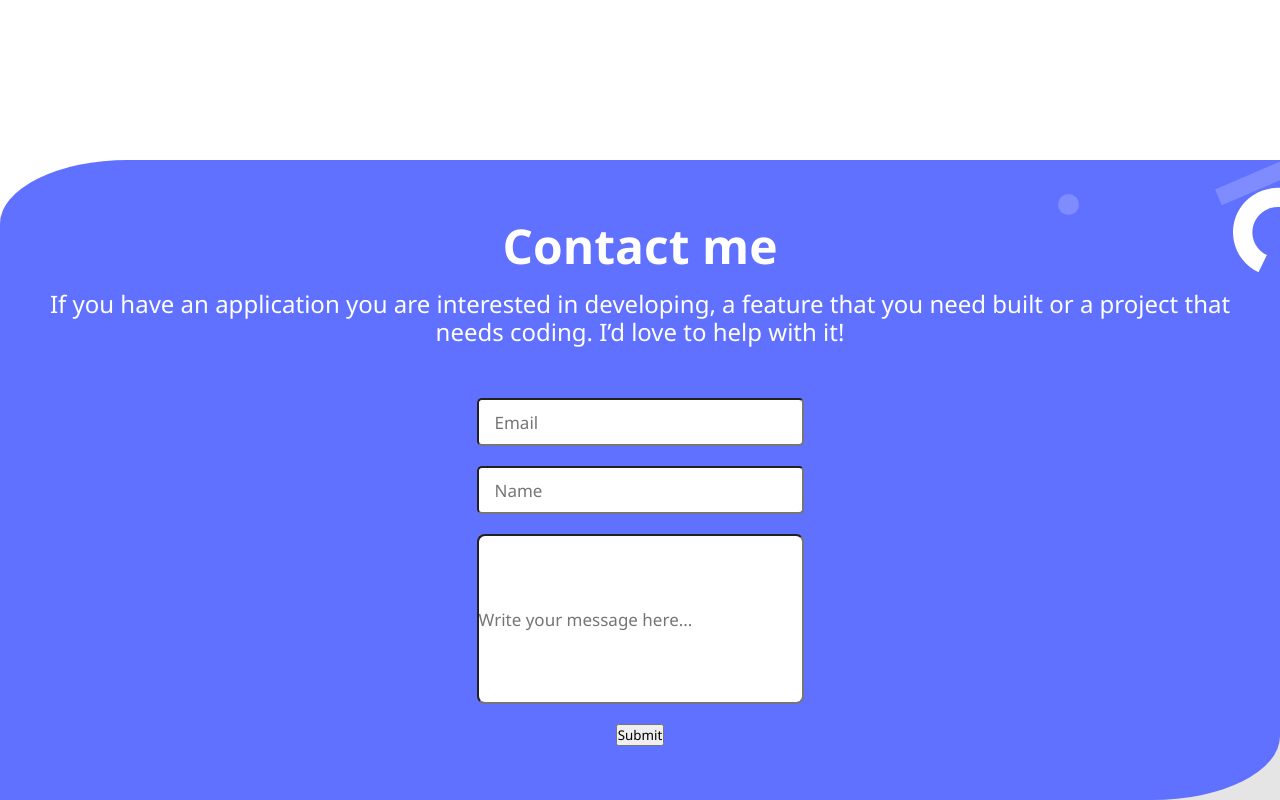
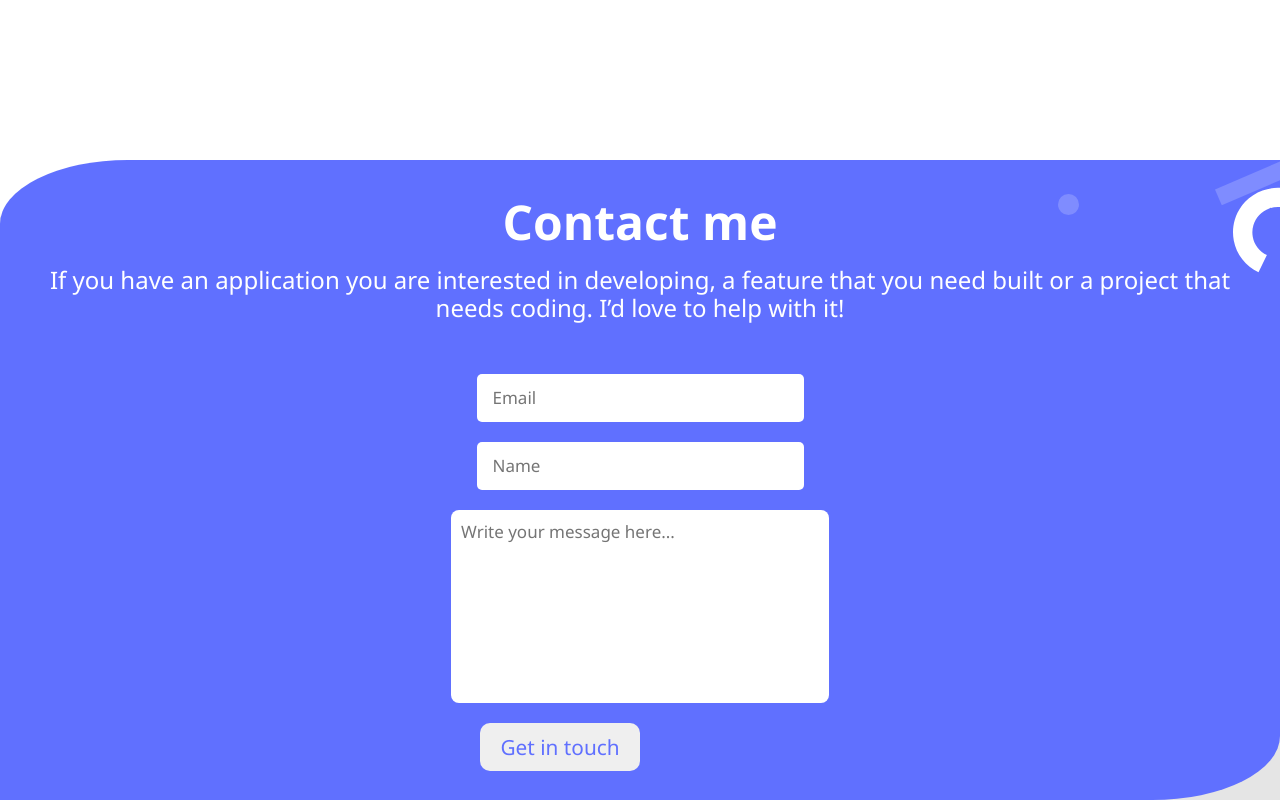
Before and after one commit to MustafaSamiShirzad/portfoliowebsite2, a website: page index.html in a window 1280 px wide. Shown: the part 5636-6436 px from the top of the page. Drawn offline with Linux system fonts and the light colour scheme.

Commit message:
styling added for the form

```diff
--- a/index.html
+++ b/index.html
@@ -157,8 +157,8 @@ I’d love to help with it!
 
         <input name="Email" id="email" type="email" required placeholder="Email">
         <input name="name" id="name" type="text" required maxlength="30" placeholder="Name">
-        <input name="message" id="message" type="text" maxlength="500" Message placeholder="Write your message here...">
-        <button type="submit">Submit</button>
+        <input name="message" id="message" type="text" maxlength="500"  placeholder="Write your message here...">
+        <button type="submit" class="form_button">Get in touch</button>
     </form>
 </section>
 </body>
--- a/style.css
+++ b/style.css
@@ -169,50 +169,53 @@ footer .section1 .span {
   gap: 20px;
 }
 
-.frameworks{
+.frameworks {
   display: flex;
   justify-content: space-between;
-  padding: 10px 30px 20px 0px;
+  padding: 10px 30px 20px 0;
   border-bottom: 2px solid rgb(241, 235, 235);
   font-size: 20px;
+}
 
-}
 .skills {
   display: flex;
   justify-content: space-between;
-  padding: 10px 30px 20px 0px;
+  padding: 10px 30px 20px 0;
   border-bottom: 2px solid rgb(241, 235, 235);
   font-size: 20px;
-  margin-bottom:300px;
+  margin-bottom: 300px;
 }
-.form_section{
+
+.form_section {
   display: flex;
   flex-direction: column;
   align-items: center;
   justify-content: center;
-  height:80vh;
+  height: 80vh;
   background-color: var(--blue);
   background-image: url(/imgs/contact\ form\ shapes-mobile.svg);
   background-repeat: no-repeat;
-  background-position-x:right ;
-  border-radius:10% 0px ;
-  margin-top:-100px;
-  color:white;
-  padding:0px 30px;
+  background-position-x: right;
+  border-radius: 10% 0;
+  margin-top: -100px;
+  color: white;
+  padding: 0 30px;
+}
 
-}
-.form_section h3{
-  font-size:3em;
+.form_section h3 {
+  font-size: 3em;
   padding-bottom: 12px;
 }
-.form_section p{
+
+.form_section p {
   color: white;
   text-align: center;
   font-size: 1.5em;
   line-height: 28px;
   padding-bottom: 52px;
 }
-.form{
+
+.form {
   display: flex;
   flex-direction: column;
   align-items: center;
@@ -231,7 +234,7 @@ footer .section1 .span {
   height: 48px;
   width: 327px;
   padding: 15px 38px 15px 16px;
-
+  border-style: none;
 }
 
 #name {
@@ -244,17 +247,30 @@ footer .section1 .span {
   height: 48px;
   width: 327px;
   padding: 15px 38px 15px 16px;
-}
-
-#message:focus {
-  outline: none;
+  border-style: none;
 }
 
 #message {
   font-family: 'Segoe UI', Tahoma, Geneva, Verdana, sans-serif;
   font-weight: 400;
   font-size: 17px;
-  height: 170px;
-  width: 327px;
+
+  /* height: 170px; */
+
+  /* width: 327px; */
+  padding: 10px 120px 160px 120px;
   border-radius: 8px;
+  border-style: none;
+  padding-left: 10px;
 }
+
+.form_button {
+  padding: 10px 20px;
+  border-radius: 10px;
+  color: var(--blue);
+  border: none;
+  font-weight: 500;
+  font-size: 1.3em;
+  position: relative;
+  right: 80px;
+}
```
